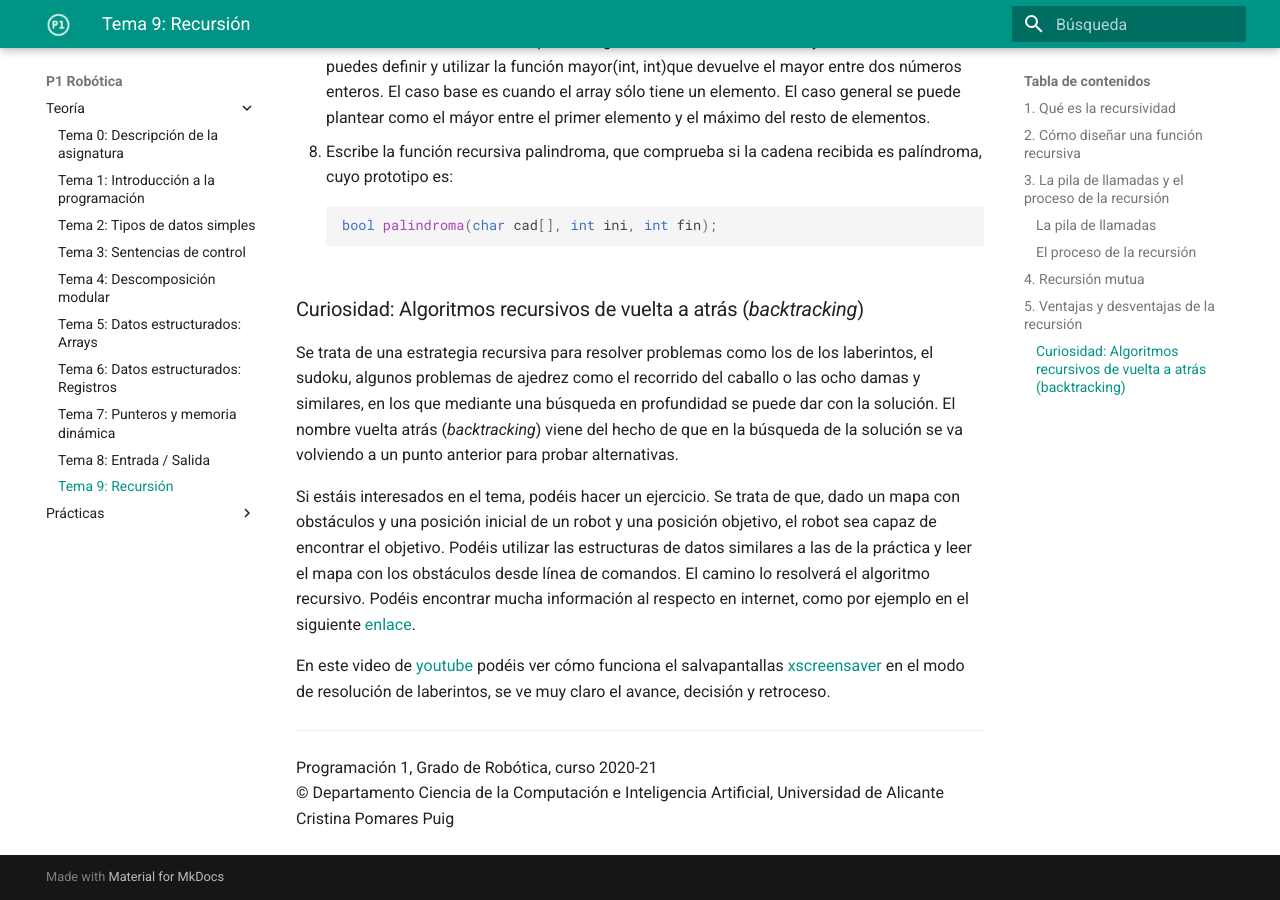
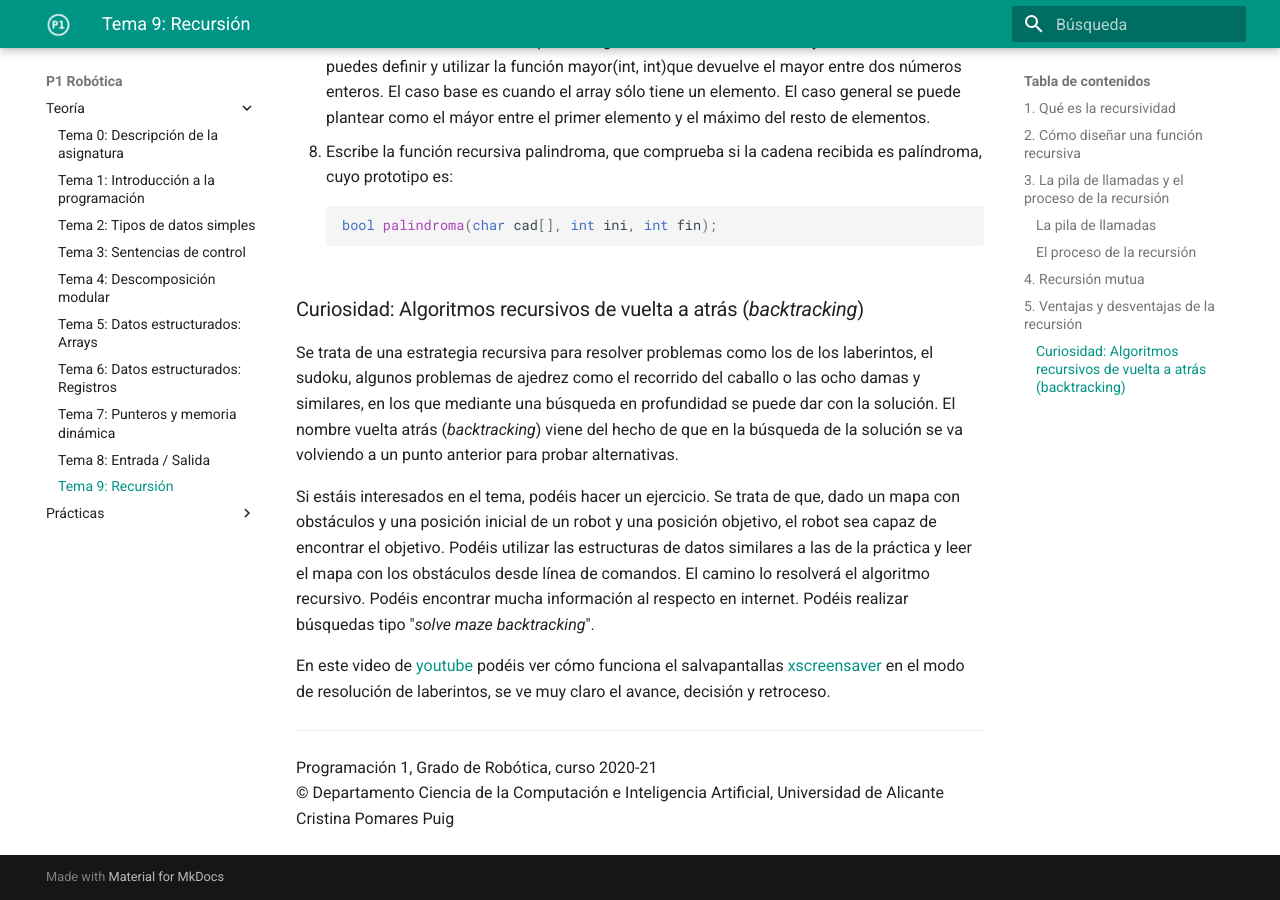
Before and after one commit to cpomares/p1-robotica, an MkDocs documentation site: the page built from docs/Teoria/tema09-recursion/tema09-recursion.md, in a window 1280 px wide and 900 px high, scrolled down 11370 px. Built offline with MkDocs 1.6.1 and Material for MkDocs 9.7.7, drawn with Linux system fonts in a browser that asks for light colours.

Commit message:
Eliminado url maze

```diff
--- a/docs/Teoria/tema09-recursion/tema09-recursion.md
+++ b/docs/Teoria/tema09-recursion/tema09-recursion.md
@@ -498,7 +498,7 @@ El valor de la recursividad reside en el hecho de que se puede usar para resolve
 Se trata de una estrategia recursiva para resolver problemas como los de los laberintos, el sudoku, algunos problemas de ajedrez como el recorrido del caballo o las ocho damas y similares, en los que mediante una búsqueda en profundidad se puede dar con la solución.
 El nombre vuelta atrás (*backtracking*) viene del hecho de que en la búsqueda de la solución se va volviendo a un punto anterior para probar alternativas.
 
-Si estáis interesados en el tema, podéis hacer un ejercicio. Se trata de que, dado un mapa con obstáculos y una posición inicial de un robot y una posición objetivo, el robot sea capaz de encontrar el objetivo. Podéis utilizar las estructuras de datos similares a las de la práctica y leer el mapa con los obstáculos desde línea de comandos. El camino lo resolverá el algoritmo recursivo. Podéis encontrar mucha información al respecto en internet, como por ejemplo en el siguiente [enlace](https://www.cs.bu.edu/teaching/alg/maze/).
+Si estáis interesados en el tema, podéis hacer un ejercicio. Se trata de que, dado un mapa con obstáculos y una posición inicial de un robot y una posición objetivo, el robot sea capaz de encontrar el objetivo. Podéis utilizar las estructuras de datos similares a las de la práctica y leer el mapa con los obstáculos desde línea de comandos. El camino lo resolverá el algoritmo recursivo. Podéis encontrar mucha información al respecto en internet. Podéis realizar búsquedas tipo "*solve maze backtracking*".
 
 En este video de [youtube](https://youtu.be/-u4neMXIRA8) podéis ver cómo
 funciona el salvapantallas [xscreensaver](https://www.jwz.org/xscreensaver/) en el modo de resolución de
```
